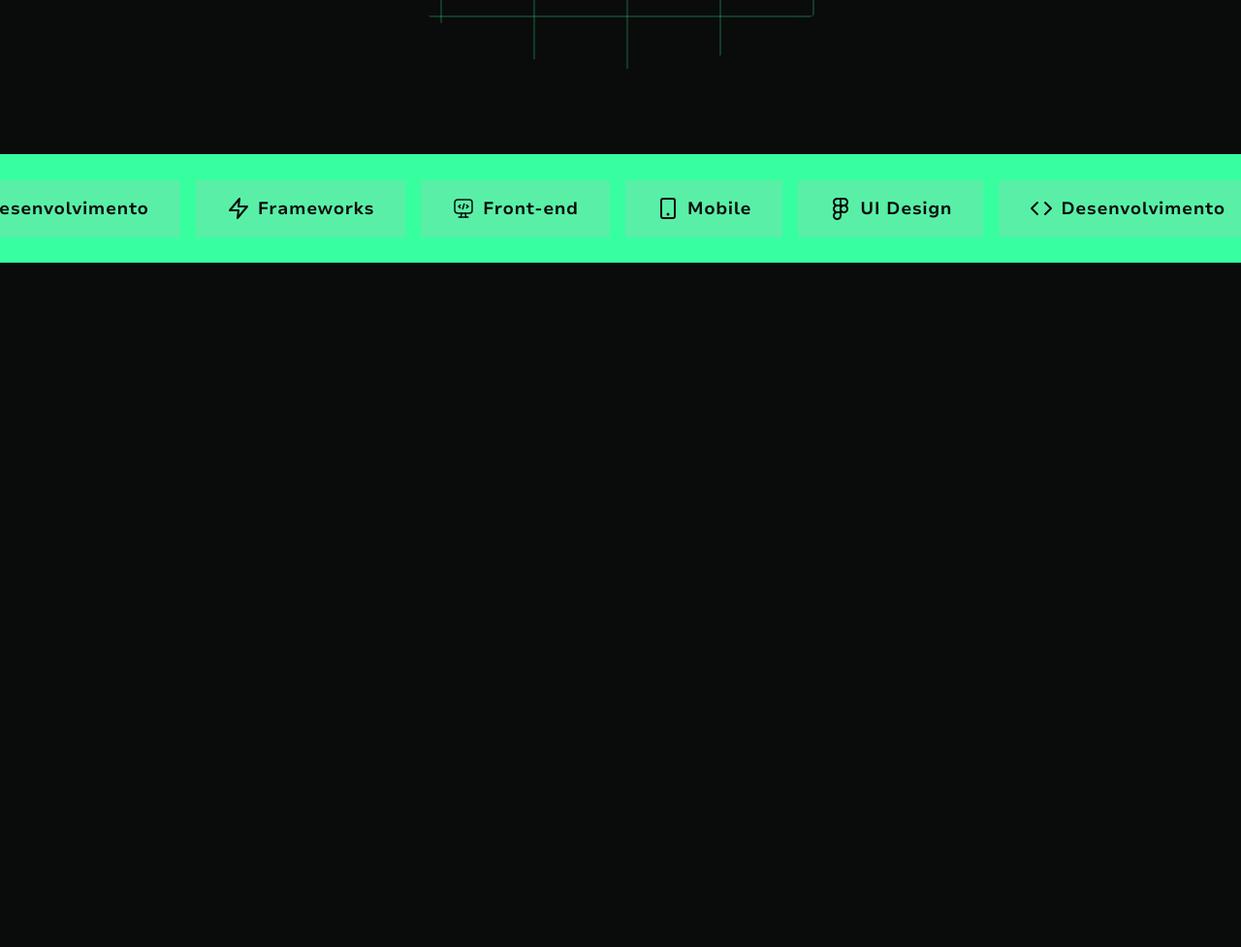
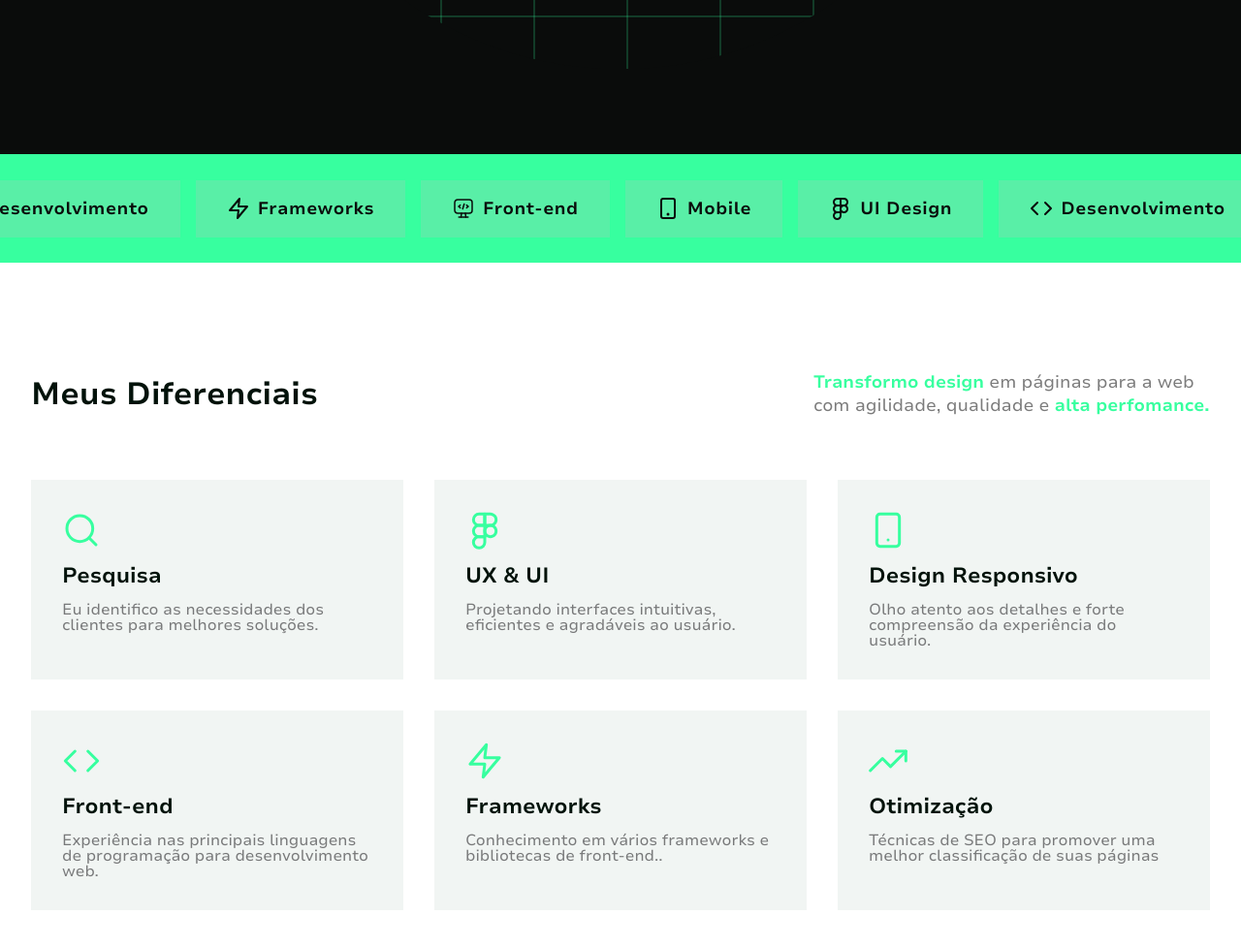
Before and after one commit to Vitor-Linaris/Portifolio, a website: page index.html in a window 1280 px wide. Shown: the part 840-1817 px from the top of the page at 97% size. Before the commit the page ends 1111 px from the top, so only its background shows below. Drawn offline with Linux system fonts and the light colour scheme.

Commit message:
feat: section skills add

```diff
--- a/index.html
+++ b/index.html
@@ -174,6 +174,73 @@
       </div>
     </section>
 
+    <section class="s-skills">
+      <div class="container">
+        <div class="skills-title">
+          <h2>Meus Diferenciais</h2>
+          <p>
+            <strong>Transformo design</strong> em páginas para a web com
+            agilidade, qualidade e <strong>alta perfomance.</strong>
+          </p>
+        </div>
+        <div class="skills-top">
+          <ul>
+            <li>
+              <img src="./img/search-green.svg" alt="" />
+              <h3>Pesquisa</h3>
+              <p>
+                Eu identifico as necessidades dos clientes para melhores
+                soluções.
+              </p>
+            </li>
+            <li>
+              <img src="./img/figma-green.svg" alt="" />
+              <h3>UX & UI</h3>
+              <p>
+                Projetando interfaces intuitivas, eficientes e agradáveis ao
+                usuário.
+              </p>
+            </li>
+            <li>
+              <img src="./img/smartphone-green.svg" alt="" />
+              <h3>Design Responsivo</h3>
+              <p>
+                Olho atento aos detalhes e forte compreensão da experiência do
+                usuário.
+              </p>
+            </li>
+          </ul>
+        </div>
+        <div class="skills-bottom">
+          <ul>
+            <li>
+              <img src="./img/code-green.svg" alt="" />
+              <h3>Front-end</h3>
+              <p>
+                Experiência nas principais linguagens de programação para
+                desenvolvimento web.
+              </p>
+            </li>
+            <li>
+              <img src="./img/zap-green.svg" alt="" />
+              <h3>Frameworks</h3>
+              <p>
+                Conhecimento em vários frameworks e bibliotecas de front-end..
+              </p>
+            </li>
+            <li>
+              <img src="./img/trending-up-green.svg" alt="" />
+              <h3>Otimização</h3>
+              <p>
+                Técnicas de SEO para promover uma melhor classificação de suas
+                páginas
+              </p>
+            </li>
+          </ul>
+        </div>
+      </div>
+    </section>
+
     <script src="js/plugins.js"></script>
     <script src="js/all.js"></script>
   </body>
--- a/scss/_home.scss
+++ b/scss/_home.scss
@@ -151,3 +151,63 @@
     }
   }
 }
+
+.s-skills {
+  width: 100%;
+  padding: 112px 0;
+  background-color: $white;
+  .skills-title {
+    display: flex;
+    align-items: center;
+    justify-content: space-between;
+    padding-bottom: 64px;
+    h2 {
+      color: #02120a;
+      font-size: 32px;
+      font-weight: 700;
+      line-height: 100%; /* 32px */
+    }
+    p {
+      max-width: 409px;
+      color: #7b7b7b;
+      font-size: 18px;
+      font-weight: 400;
+      line-height: 132.5%;
+      strong {
+        color: #37ff9f;
+      }
+    }
+  }
+  .skills-top,
+  .skills-bottom {
+    ul {
+      display: grid;
+      grid-template-columns: 1fr 1fr 1fr;
+      grid-gap: 32px;
+      overflow: hidden;
+      li {
+        width: 100%;
+        background-color: #f1f5f3;
+        padding: 32px;
+        h3 {
+          color: #02120a;
+          font-size: 2.2rem;
+          font-weight: 700;
+          line-height: 100%; /* 22px */
+          margin-top: 16px;
+          margin-bottom: 16px;
+        }
+        p {
+          color: #78797a;
+          font-size: 1.6rem;
+          font-weight: 400;
+          line-height: 100%; /* 16px */
+        }
+      }
+    }
+  }
+
+  .skills-top {
+    padding-bottom: 32px;
+  }
+}
```
Also changed, not shown: css/main.css, img/code-green.svg (added), img/figma-green.svg (added), img/search-green.svg (added), img/smartphone-green.svg (added), img/trending-up-green.svg (added), img/zap-green.svg (added).
